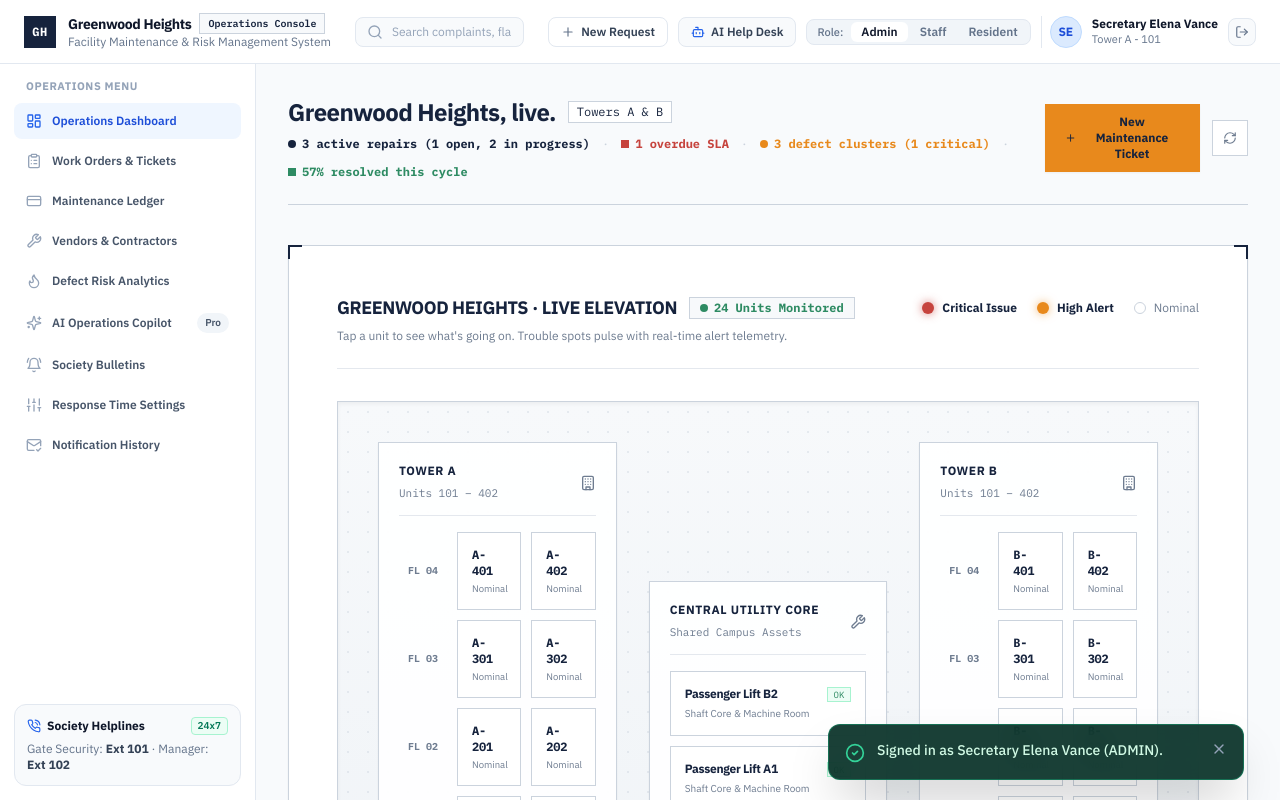
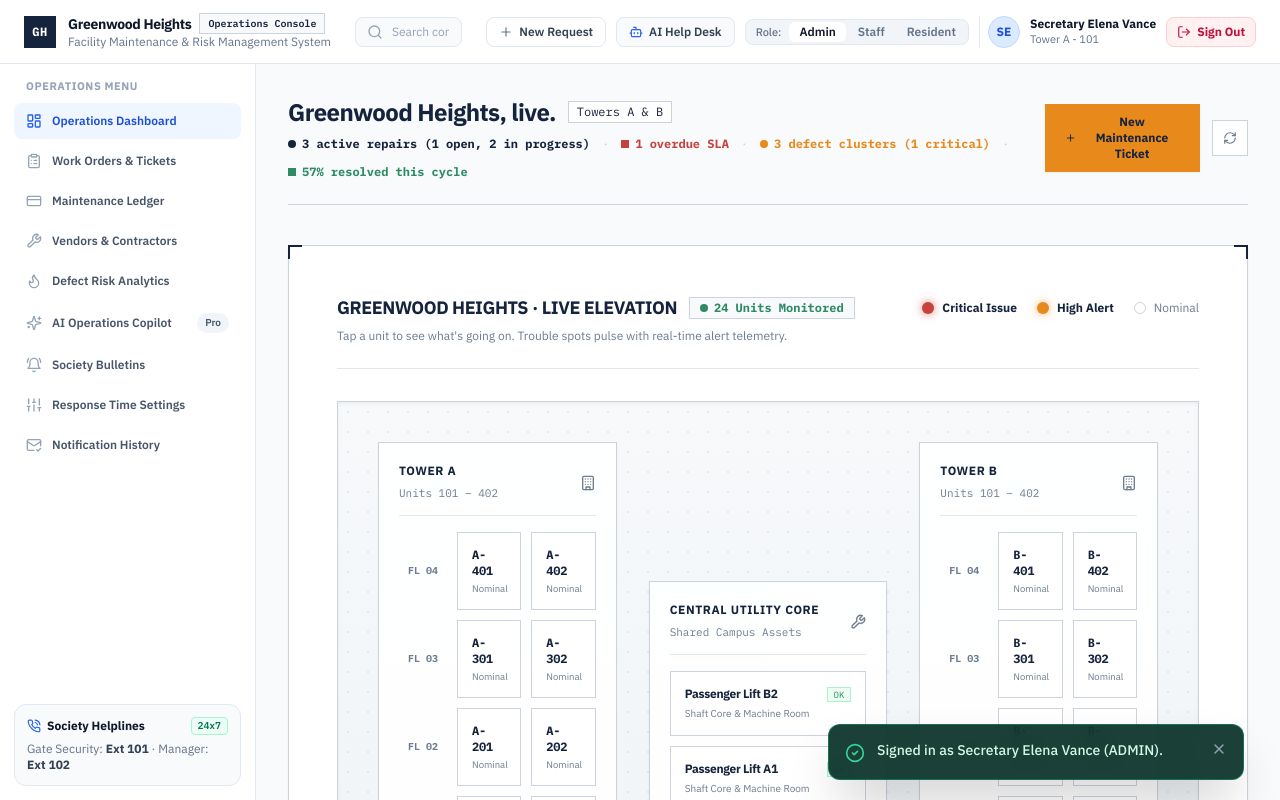
Before and after one commit to RidhimaSharma11404/society-maintenance-tracker, a React (Vite) app in the folder frontend/: page / in a window 1280 px wide. Both pictures are taken after a click on the button 242 px from the left and 247 px from the top of the page. Built offline with nearby package versions, Linux system fonts and the light colour scheme; no server answers.

Commit message:
feat: ensure fresh Login page by default and prominent Sign Out action in navbar

```diff
--- a/frontend/src/components/layout/Navbar.jsx
+++ b/frontend/src/components/layout/Navbar.jsx
@@ -106,10 +106,11 @@ export const Navbar = ({ onOpenAssistant, onOpenCreateTicket, searchQuery, setSe
 
           <button
             onClick={onLogout || logout}
-            title="Log Out / Switch Account"
-            className="p-1.5 rounded-lg border border-slate-200 bg-slate-50 hover:bg-rose-50 hover:text-rose-600 hover:border-rose-200 text-slate-500 transition-colors cursor-pointer"
+            title="Log Out & Return to Login Screen"
+            className="flex items-center gap-1.5 px-2.5 py-1.5 rounded-lg border border-rose-200 bg-rose-50 hover:bg-rose-100 text-rose-700 text-xs font-bold transition-colors cursor-pointer shadow-xs"
           >
             <LogOut className="w-3.5 h-3.5" />
+            <span className="hidden sm:inline">Sign Out</span>
           </button>
         </div>
       </div>
```
